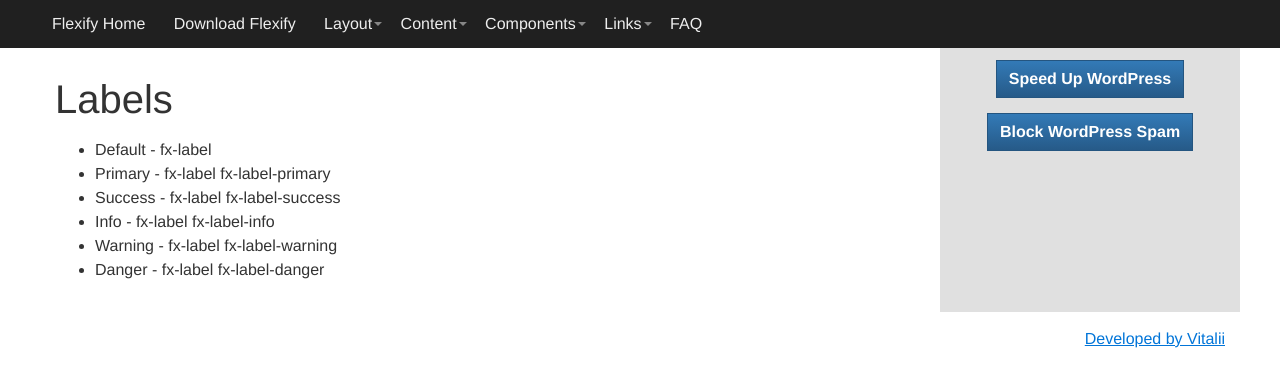
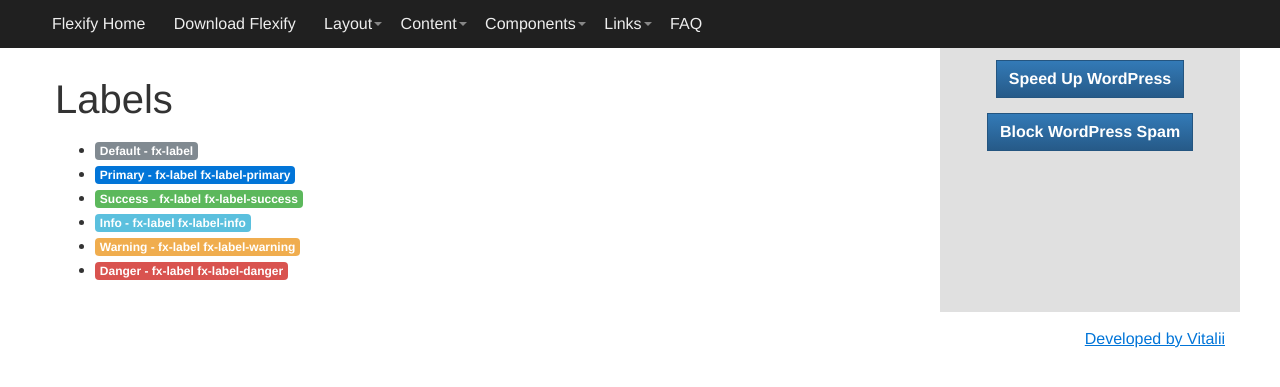
Before and after one commit to webvitalii/flexify, a PHP site: page /labels.php in a window 1280 px wide. Shown: the top 387 px of the page. Run offline with PHP 8.4, Linux system fonts and the light colour scheme.

Commit message:
Added textarea styles
* Commit labels styles

```diff
--- a/css/flexify.css
+++ b/css/flexify.css
@@ -1183,7 +1183,8 @@ template {
 .fx-wrap [type="time"],
 .fx-wrap [type="datetime"],
 .fx-wrap [type="datetime-local"],
-.fx-wrap [type="color"] {
+.fx-wrap [type="color"],
+.fx-wrap textarea {
 	padding: 6px 12px;
 	font-size: 16px;
 	line-height: 16px;
@@ -1430,6 +1431,46 @@ template {
 	break-inside: avoid;
 }
 
+/* ========== labels ========== */
+
+.fx-label {
+	background-color: #818a91;
+	display: inline-block;
+	padding: .25em .4em;
+	font-size: 75%;
+	font-weight: bold;
+	line-height: 1;
+	color: #fff;
+	text-align: center;
+	white-space: nowrap;
+	vertical-align: baseline;
+	border-radius: .25rem;
+}
+
+.fx-label:empty {
+	display: none;
+}
+
+.fx-label-primary {
+	background-color: #0275d8;
+}
+
+.fx-label-success {
+	background-color: #5cb85c;
+}
+
+.fx-label-info {
+	background-color: #5bc0de;
+}
+
+.fx-label-warning {
+	background-color: #f0ad4e;
+}
+
+.fx-label-danger {
+	background-color: #d9534f;
+}
+
 /* ========== helpers ========== */
 
 .fx-clearfix {}
```
